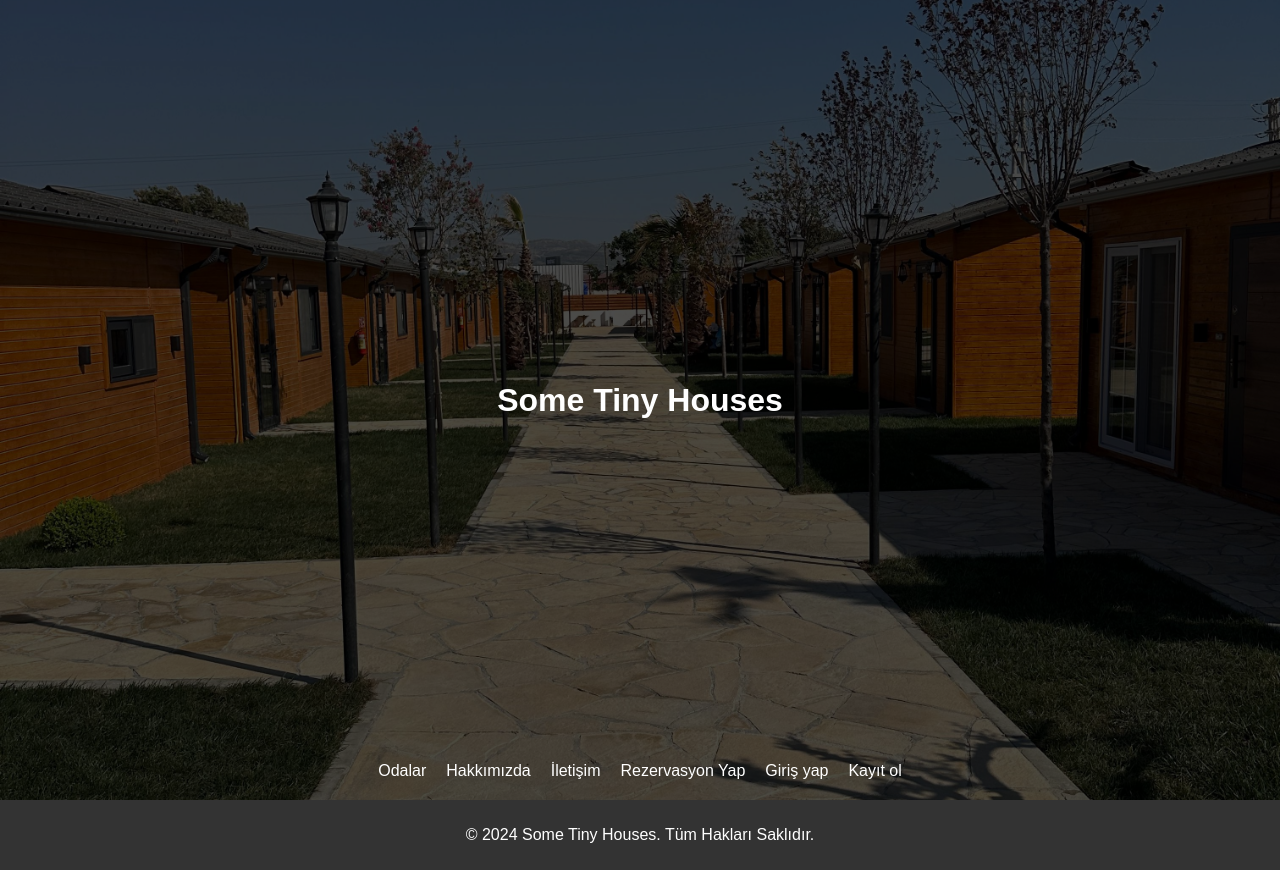
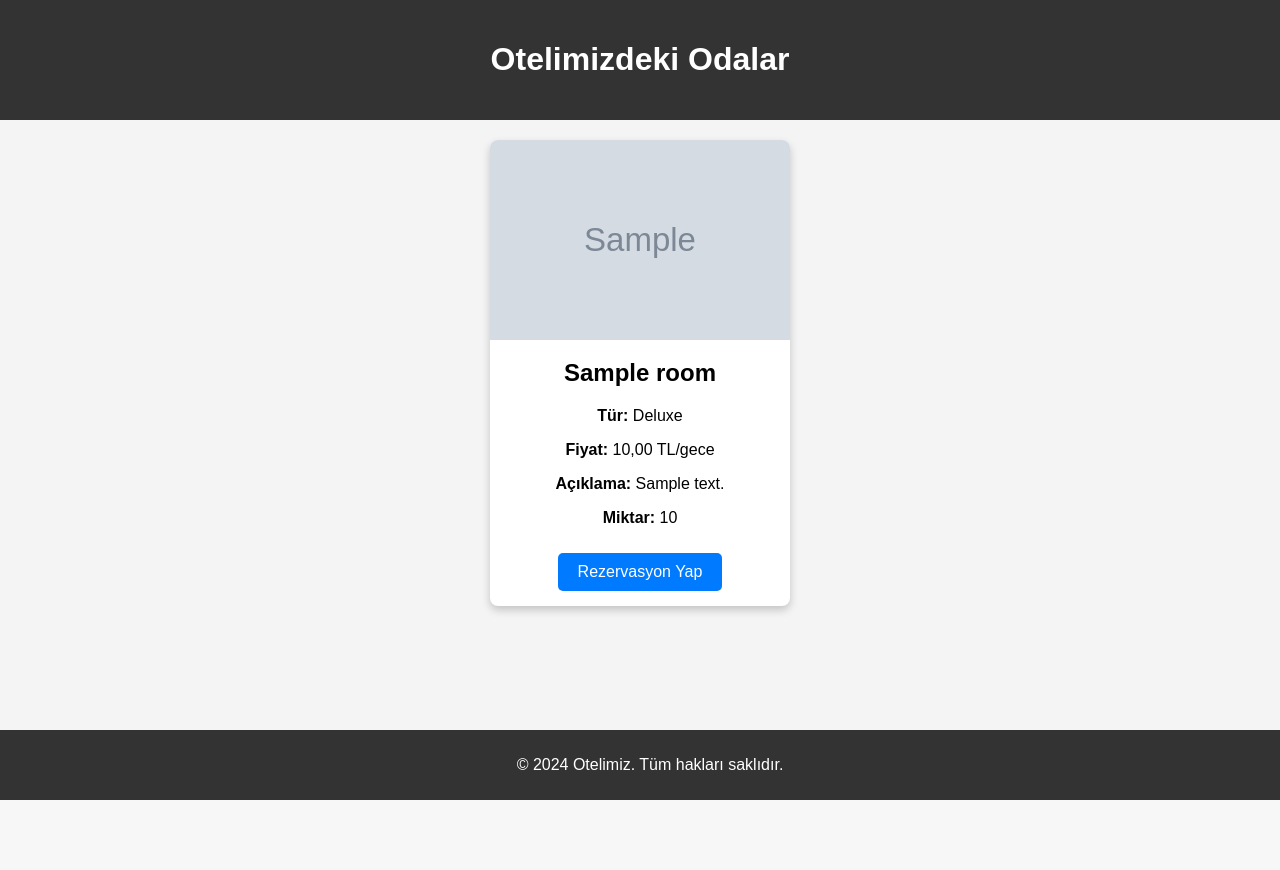
Before and after one commit to ysfuzn24/some-tiny-houses, a Django app: page /rooms/ in a window 1280 px wide. After the commit the page ends 800 px from the top, so only its background shows below. Run offline with Django 5.2, Linux system fonts and the light colour scheme; tables that the repository leaves empty hold one stand-in row (values such as "Sample post"); grey boxes marked "Sample" are stand-in pictures.

Commit message:
feat: Added new features and made final updates

```diff
--- a/hotel/admin.py
+++ b/hotel/admin.py
@@ -1,5 +1,5 @@
 from django.contrib import admin
-from .models import Room, Reservation
+from .models import Room, Reservation, ContactInfo
 
 class RoomAdmin(admin.ModelAdmin):
     list_display = ('name', 'room_type', 'price_per_night', 'photo', 'quantity', 'description')  # Fotoğrafı ve açıklamayı listeye ekleyin
@@ -11,3 +11,7 @@ admin.site.register(Room, RoomAdmin)
 @admin.register(Reservation)
 class ReservationAdmin(admin.ModelAdmin):
     list_display = ('user', 'room', 'check_in', 'check_out', 'guests', 'Ozel_istek')  # Rezervasyon detaylarını listeye ekleyin
+
+@admin.register(ContactInfo)
+class ContactInfoAdmin(admin.ModelAdmin):
+    list_display = ('email', 'phone_number', 'address')
--- a/hotel/models.py
+++ b/hotel/models.py
@@ -48,3 +48,15 @@ class Reservation(models.Model):
 
     def __str__(self):
         return f"Reservation by {self.user.username} for {self.room.name}"
+
+
+class ContactInfo(models.Model):
+    address = models.TextField()
+    phone_number = models.CharField(max_length=15)
+    email = models.EmailField()
+    location_lat = models.FloatField(blank=True, null=True)  # Konumun enlem değeri
+    location_lng = models.FloatField(blank=True, null=True)  # Konumun boylam değeri
+
+    def __str__(self):
+        return f"Contact Info - {self.email}"
+#36.25544899903329, 36.17665957222116
--- a/hotel/templates/hotel/header.html
+++ b/hotel/templates/hotel/header.html
@@ -5,7 +5,7 @@
         <nav>
             <a href="{% url 'room_list' %}">Odalar</a>
             <a href="#">Hakkımızda</a>
-            <a href="#">İletişim</a>
+            <a href="contact">İletişim</a>
             <a href="{% url 'reservation' %}">Rezervasyon Yap</a>
             {% if request.user.is_authenticated %}
             <p>Hoş geldin, {{ request.user.username }}!</p>
--- a/hotel/templates/hotel/room_list.html
+++ /dev/null
@@ -1,27 +0,0 @@
-{% extends 'base_generic.html' %}
-
-{% block title %}
-    Odalar - Some Tiny Houses
-{% endblock %}
-
-{% block content %}
-    <div class="room-container">
-        {% for room in Room %}
-        <div class="room-card">
-            <img src="{{ room.photo.url }}" alt="{{ room.name }}" class="room-photo">
-            <div class="room-info">
-                <h2>{{ room.name }}</h2>
-                <p>Room Type: {{ room.get_room_type_display }}</p>
-                <p>Price per Night: ${{ room.price_per_night }}</p>
-                <p>{{ room.description }}</p>
-                {% if room.availability %}
-                    <p class="available">Available</p>
-                {% else %}
-                    <p class="not-available">Not Available</p>
-                {% endif %}
-                <a href="{% url 'reservation' room.id %}" class="book-btn">Book Now</a>
-            </div>
-        </div>
-        {% endfor %}
-    </div>
-{% endblock %}
--- /dev/null
+++ b/hotel/templates/hotel/rooms.html
@@ -0,0 +1,36 @@
+{% load static %}
+<!DOCTYPE html>
+<html lang="tr">
+<head>
+    <meta charset="UTF-8">
+    <meta name="viewport" content="width=device-width, initial-scale=1.0">
+    <title>Odalar</title>
+    <link rel="stylesheet" href="{% static 'rooms.css' %}">
+</head>
+
+<body>
+    <header>
+        <h1>Otelimizdeki Odalar</h1>
+    </header>
+    <main>
+        <section class="room-gallery">
+            {% for room in rooms %}
+                <div class="room-card">
+                    <img src="{{ room.photo.url }}" alt="{{ room.name }}" class="room-photo">
+                    <div class="room-details">
+                        <h2>{{ room.name }}</h2>
+                        <p><strong>Tür:</strong> {{ room.room_type }}</p>
+                        <p><strong>Fiyat:</strong> {{ room.price_per_night }} TL/gece</p>
+                        <p><strong>Açıklama:</strong> {{ room.description }}</p>
+                        <p><strong>Miktar:</strong> {{ room.quantity }}</p>
+                        <a href="{% url 'reservation' room.id %}" class="reserve-button">Rezervasyon Yap</a>
+                    </div>
+                </div>
+            {% endfor %}
+        </section>
+    </main>
+    <footer>
+        <p>© 2024 Otelimiz. Tüm hakları saklıdır.</p>
+    </footer>
+</body>
+</html>
--- a/hotel/urls.py
+++ b/hotel/urls.py
@@ -1,6 +1,6 @@
 from django.urls import path
 from . import views
-from .views import room_list, index, signup
+from .views import room_list, index, signup, contact_view
 
 urlpatterns = [
     path('', index, name='index'),
@@ -8,4 +8,5 @@ urlpatterns = [
     path('signup/',signup, name='signup'),
     path('reservation/<int:room_id>/', views.reservation_view, name='reservation'),
     path('reservation/success/', views.reservation_success_view, name='reservation_success'),
+    path('contact/', contact_view, name='contact'),
 ]
--- a/hotel/views.py
+++ b/hotel/views.py
@@ -1,5 +1,5 @@
-from django.shortcuts import render,redirect
-from .models import Room
+from django.shortcuts import render,redirect, get_object_or_404
+from .models import Room,ContactInfo
 from .forms import SignUpForm, ReservationForm
 from django.contrib.auth import login
 from django.core.mail import send_mail
@@ -10,7 +10,7 @@ from django.conf import settings
 
 def room_list(request):
     rooms = Room.objects.all()
-    return render(request, 'hotel/room_list.html', {'rooms': rooms })
+    return render(request, 'hotel/rooms.html', {'rooms': rooms })
 
 def index(request):
     return render(request, 'hotel/index.html')
@@ -30,7 +30,8 @@ def signup(request):
 from django.core.mail import send_mail
 from django.conf import settings
 
-def reservation_view(request):
+def reservation_view(request, room_id):
+    room = get_object_or_404(Room, id=room_id)
     if request.method == 'POST':
         form = ReservationForm(request.POST)
         if form.is_valid():
@@ -60,3 +61,9 @@ def reservation_view(request):
 
 def reservation_success_view(request):
     return render(request, 'hotel/reservation_success.html')
+
+#iletisim bilgileri
+
+def contact_view(request):
+    contact_info = ContactInfo.objects.first()  # İlk iletişim bilgilerini al
+    return render(request, 'hotel/contact.html', {'contact_info': contact_info})
--- /dev/null
+++ b/static/rooms.css
@@ -0,0 +1,73 @@
+body {
+    font-family: Arial, sans-serif;
+    background-color: #f4f4f4;
+    margin: 0;
+    padding: 0;
+}
+
+header {
+    background-color: #333;
+    color: white;
+    padding: 20px;
+    text-align: center;
+}
+
+main {
+    padding: 20px;
+}
+
+.room-gallery {
+    display: flex;
+    flex-wrap: wrap;
+    gap: 20px;
+    justify-content: center;
+}
+
+.room-card {
+    background: white;
+    border-radius: 8px;
+    box-shadow: 0 4px 8px rgba(0, 0, 0, 0.2);
+    overflow: hidden;
+    width: 300px;
+    text-align: center;
+}
+
+.room-photo {
+    width: 100%;
+    height: 200px;
+    object-fit: cover;
+}
+
+.room-details {
+    padding: 15px;
+}
+
+.room-details h2 {
+    margin-top: 0;
+}
+
+.reserve-button {
+    display: inline-block;
+    margin-top: 10px;
+    padding: 10px 20px;
+    font-size: 16px;
+    color: white;
+    background-color: #007bff;
+    border-radius: 5px;
+    text-decoration: none;
+    transition: background-color 0.3s;
+}
+
+.reserve-button:hover {
+    background-color: #0056b3;
+}
+
+footer {
+    background-color: #333;
+    color: white;
+    padding: 10px;
+    text-align: center;
+    position: fixed;
+    width: 100%;
+    bottom: 0;
+}
--- a/static/style.css
+++ b/static/style.css
@@ -76,6 +76,11 @@ nav a {
     font-size: 16px;
 }
 
+#map {
+    height: 500px; /* Harita yüksekliği */
+    width: 100%;   /* Harita genişliği */
+}
+
 footer {
     background-color: #333;
     color: white;
```
Also changed, not shown: hotel/templates/hotel/contact.html (added, +35 -0 lines), hotel/migrations/0006_contactinfo.py (added), media/room_photos/WhatsApp_Görsel_2024-08-14_saat_12.31.35_254984bb.jpg (added), media/room_photos/WhatsApp_Görsel_2024-08-14_saat_12.32.56_bda4883e.jpg (added), media/room_photos/WhatsApp_Görsel_2024-08-14_saat_12.34.22_d49f5a57.jpg (added), media/room_photos/WhatsApp_Görsel_2024-08-30_saat_22.05.10_097678c7.jpg (added), media/room_photos/WhatsApp_Görsel_2024-08-30_saat_22.05.20_0c29495d.jpg (added).
